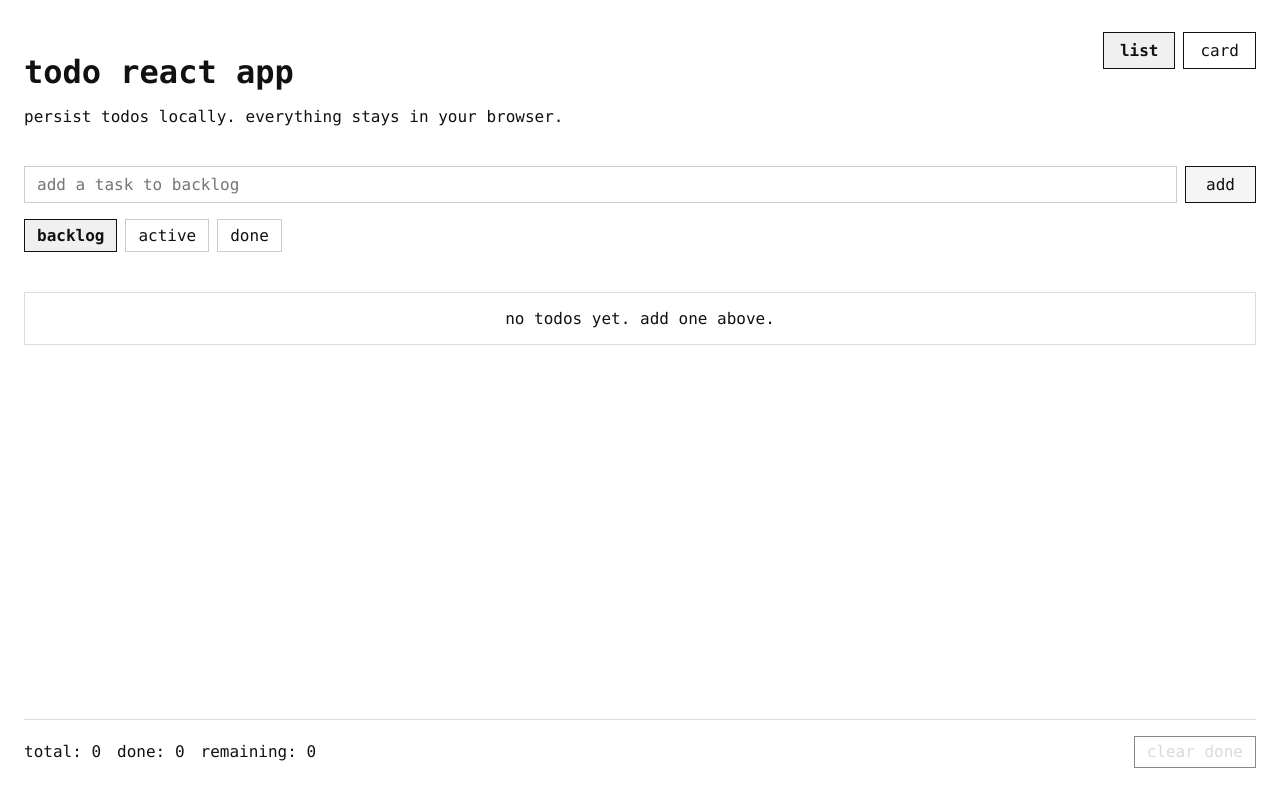
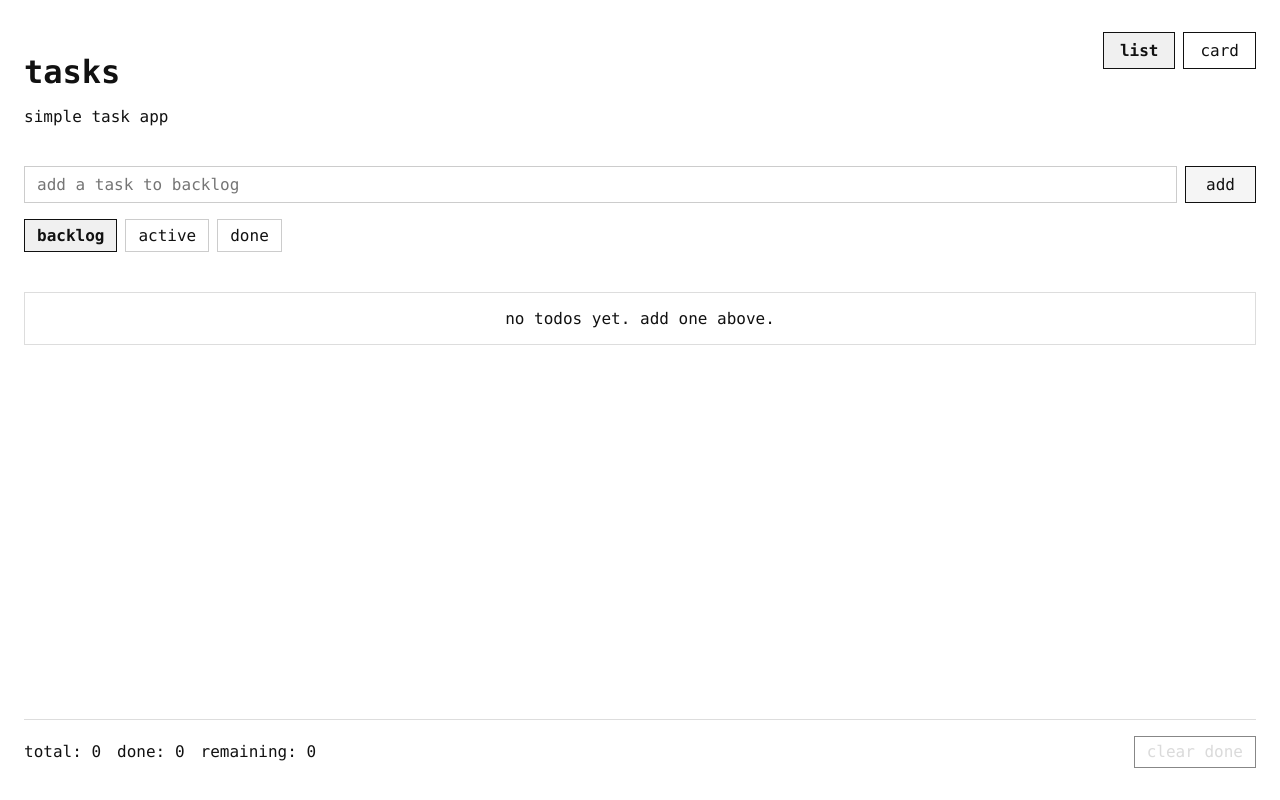
Before and after one commit to mandlcho/opencode-todolist, a React app: page / in a window 1280 px wide. Built offline with nearby package versions, Linux system fonts and the light colour scheme; the HTML template or start-up script is replaced by a standard one.

Commit message:
Update header copy

```diff
--- a/src/App.jsx
+++ b/src/App.jsx
@@ -241,8 +241,8 @@ function App() {
     <main className="app-shell">
       <header className="app-header">
         <div>
-          <h1>todo react app</h1>
-          <p>persist todos locally. everything stays in your browser.</p>
+          <h1>tasks</h1>
+          <p>simple task app</p>
         </div>
         <div className="view-toggles" role="group" aria-label="view mode">
           <button
```
